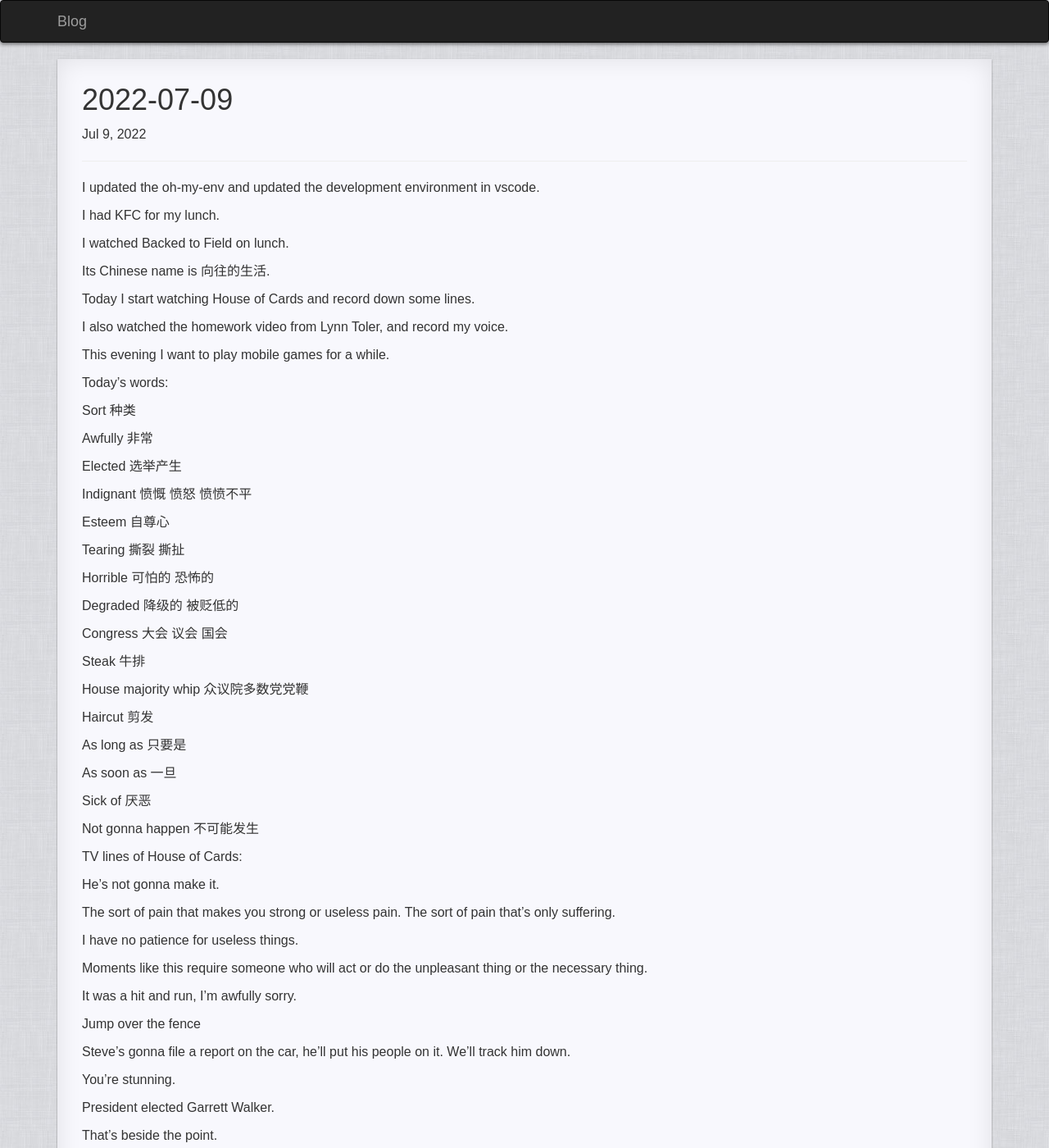
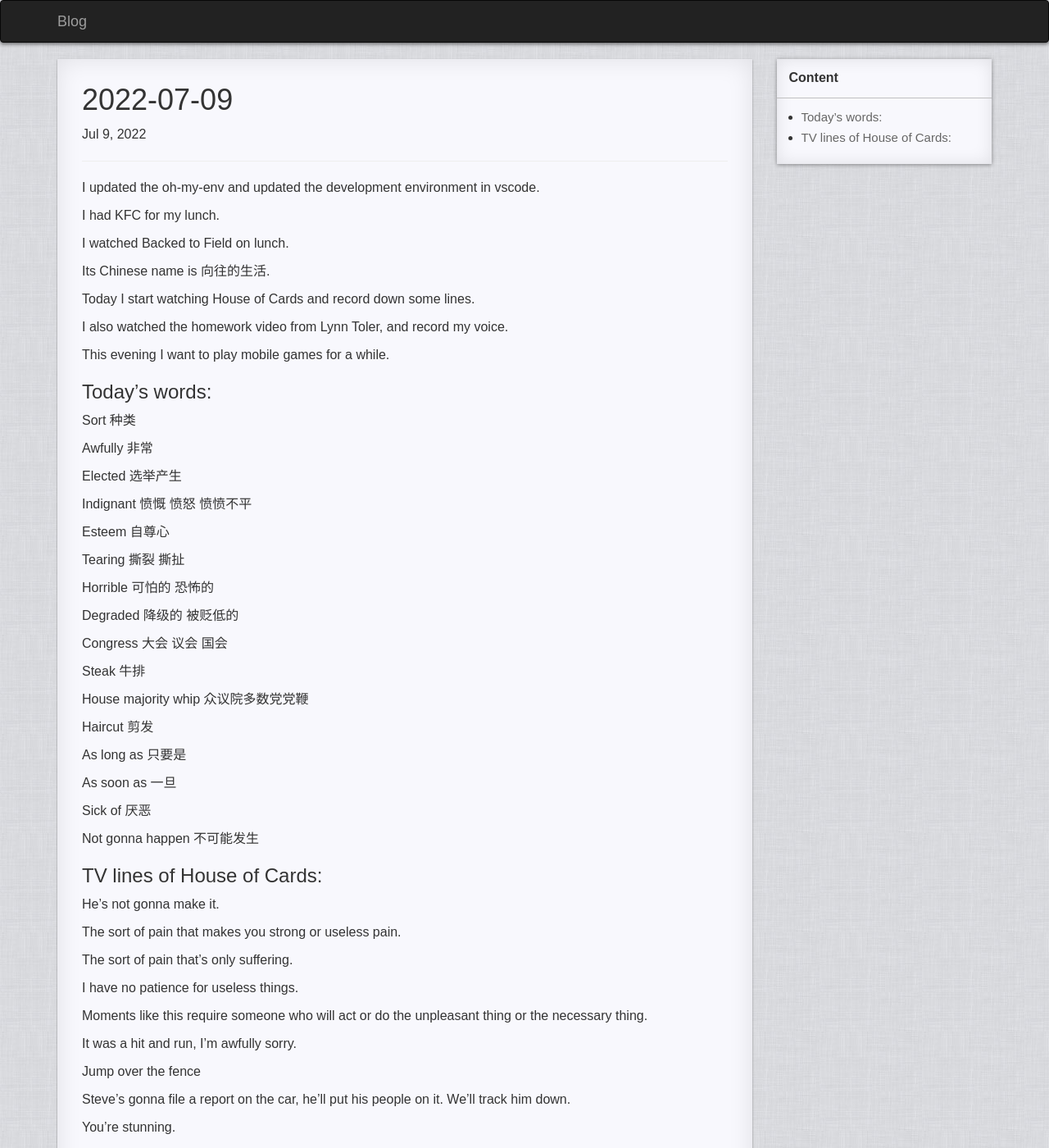
Before and after one commit to huzhengen/huzhengen.github.io, a Jekyll site: the page built from _posts/2022-07-09-2022-07-09.md, in a window 1280 px wide and 1400 px high. Shown: the whole window at 82% size. Built offline with Jekyll 4.4.1, drawn with Linux system fonts in a browser that asks for light colours; nearby versions of some CDN libraries; comment, search, counter and statistics services are not loaded; a style sheet for code colours, icons or effects is not loaded.

Commit message:
Update 20220709 and 20220710

```diff
--- a/_posts/2022-07-09-2022-07-09.md
+++ b/_posts/2022-07-09-2022-07-09.md
@@ -23,7 +23,7 @@ I also watched the homework video from Lynn Toler, and record my voice.
 
 This evening I want to play mobile games for a while.
 
-Today’s words:
+### Today’s words:
 
 Sort 种类
 
@@ -57,11 +57,12 @@ Sick of 厌恶
 
 Not gonna happen 不可能发生
 
-TV lines of House of Cards:
+### TV lines of House of Cards:
 
 He’s not gonna make it.
 
 The sort of pain that makes you strong or useless pain.
+
 The sort of pain that’s only suffering.
 
 I have no patience for useless things.
```
Also changed, not shown: _posts/2022-07-10-20220710.md (+2 -2 lines).
